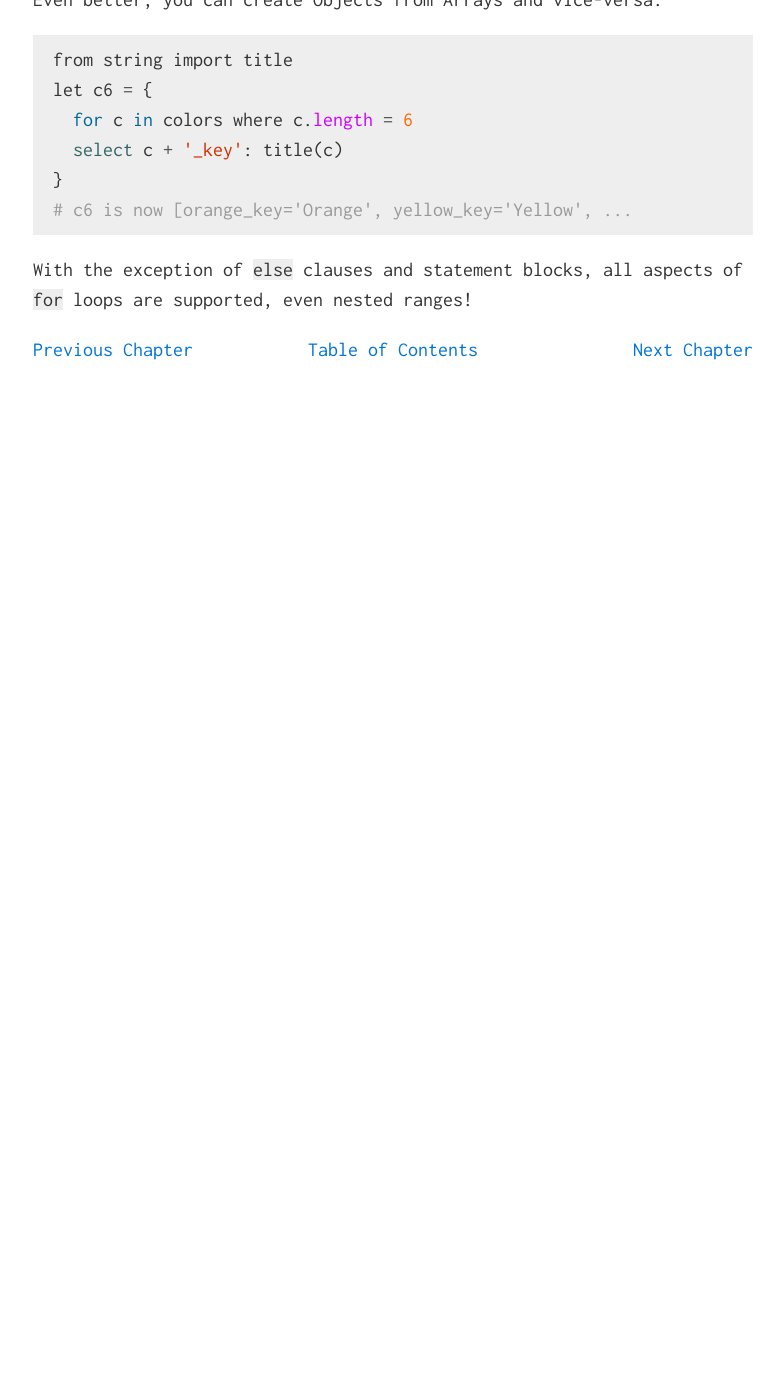
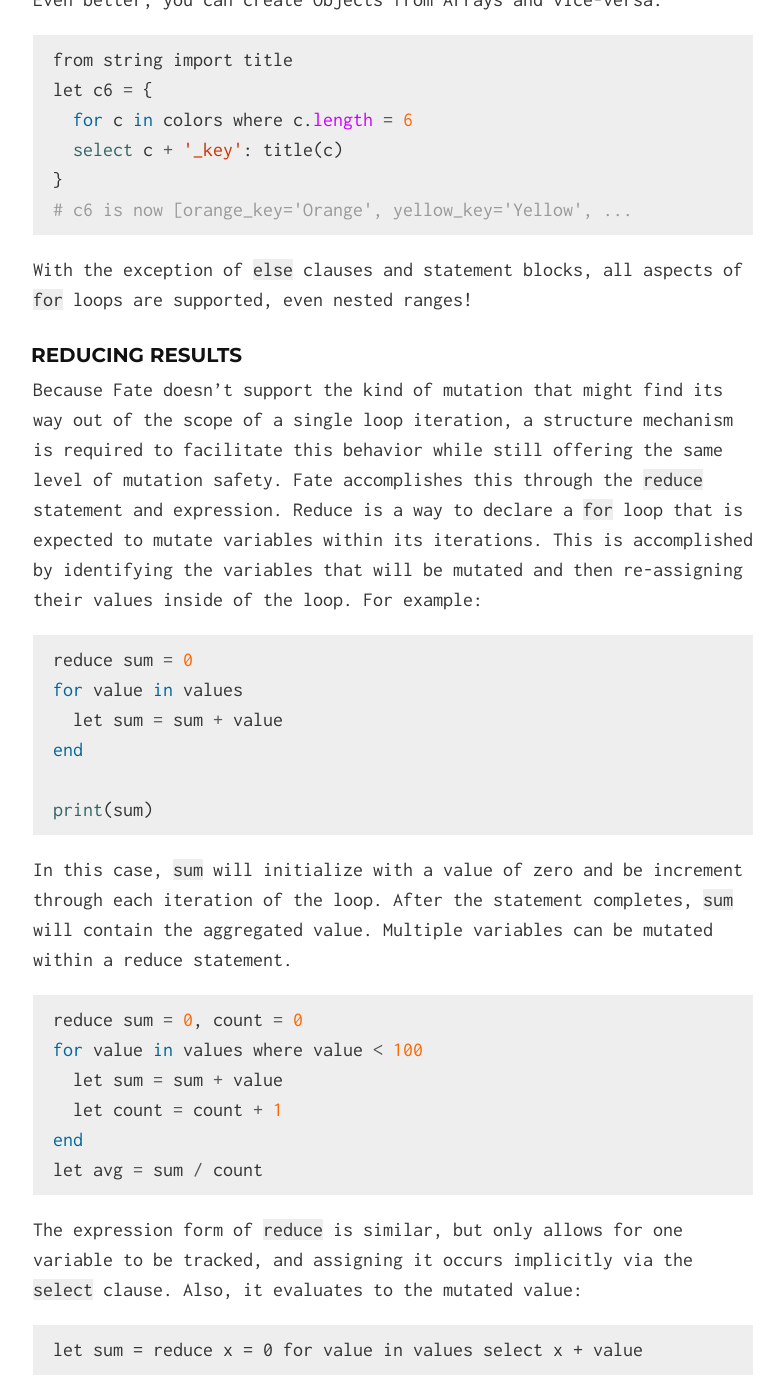
Before and after one commit to kode4food/fate-lang, a Jekyll site: the page built from guide/looping.md, in a window 1280 px wide and 1400 px high, scrolled down 2725 px. Shown: the whole window, without its empty margins (247-1031 px from the left). Built offline with Jekyll 4.4.1, drawn with Linux system fonts in a browser that asks for light colours; before the commit the page ends 3140 px from its top, so only the background shows below that.

Commit message:
guide (reduce)

````diff
--- a/guide/looping.md
+++ b/guide/looping.md
@@ -97,3 +97,32 @@ let c6 = {
 ```
 
 With the exception of `else` clauses and statement blocks, all aspects of `for` loops are supported, even nested ranges!
+
+### Reducing Results
+Because Fate doesn't support the kind of mutation that might find its way out of the scope of a single loop iteration, a structure mechanism is required to facilitate this behavior while still offering the same level of mutation safety.  Fate accomplishes this through the `reduce` statement and expression.  Reduce is a way to declare a `for` loop that is expected to mutate variables within its iterations.  This is accomplished by identifying the variables that will be mutated and then re-assigning their values inside of the loop.  For example:
+
+```ruby
+reduce sum = 0
+for value in values
+  let sum = sum + value
+end
+
+print(sum)
+```
+
+In this case, `sum` will initialize with a value of zero and be increment through each iteration of the loop.  After the statement completes, `sum` will contain the aggregated value.  Multiple variables can be mutated within a reduce statement.
+
+```ruby
+reduce sum = 0, count = 0
+for value in values where value < 100
+  let sum = sum + value
+  let count = count + 1
+end
+let avg = sum / count
+```
+
+The expression form of `reduce` is similar, but only allows for one variable to be tracked, and assigning it occurs implicitly via the `select` clause.  Also, it evaluates to the mutated value:
+
+```
+let sum = reduce x = 0 for value in values select x + value
+```
````
Also changed, not shown: guide/joins.md (+1 -0 lines).
